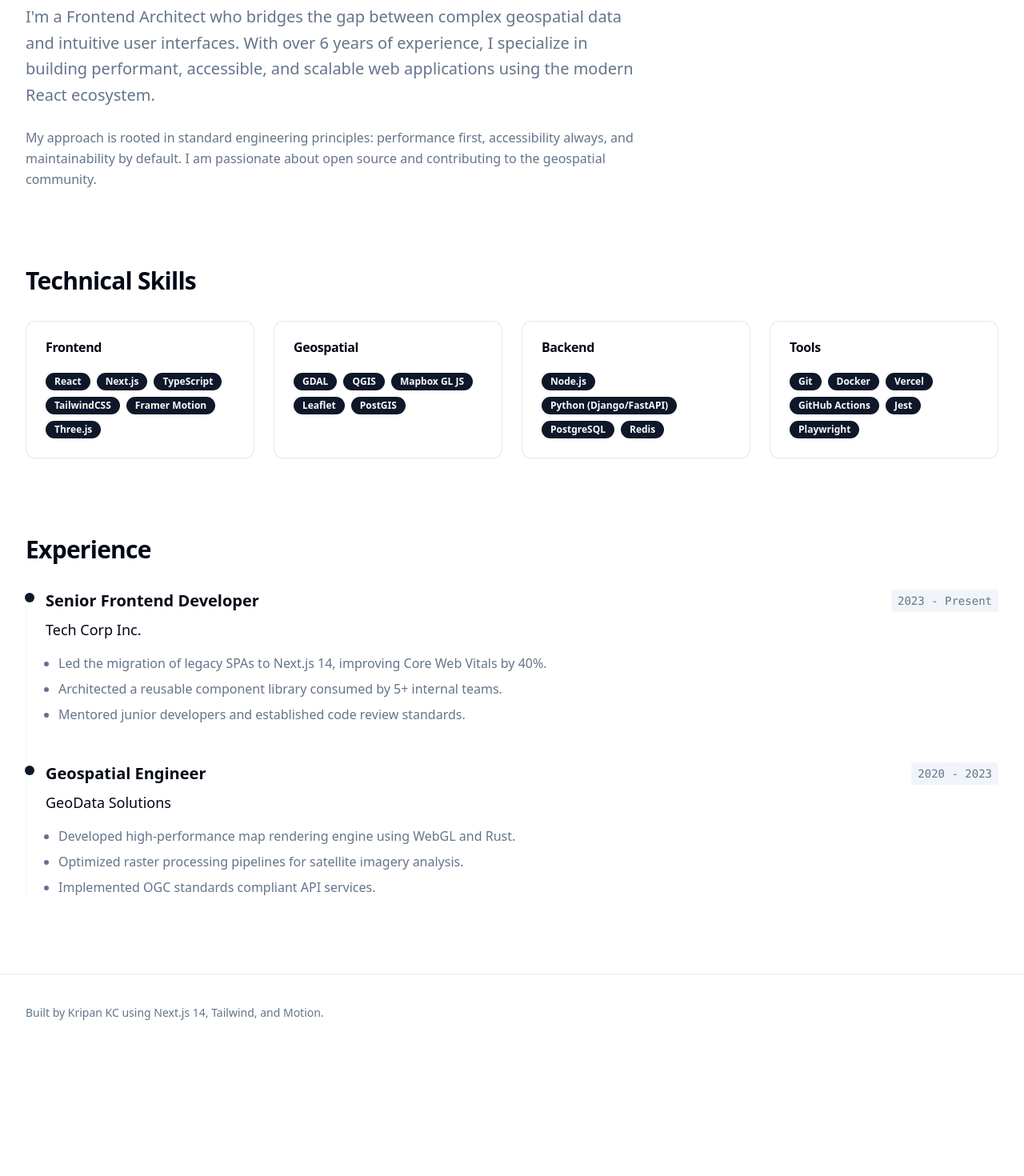
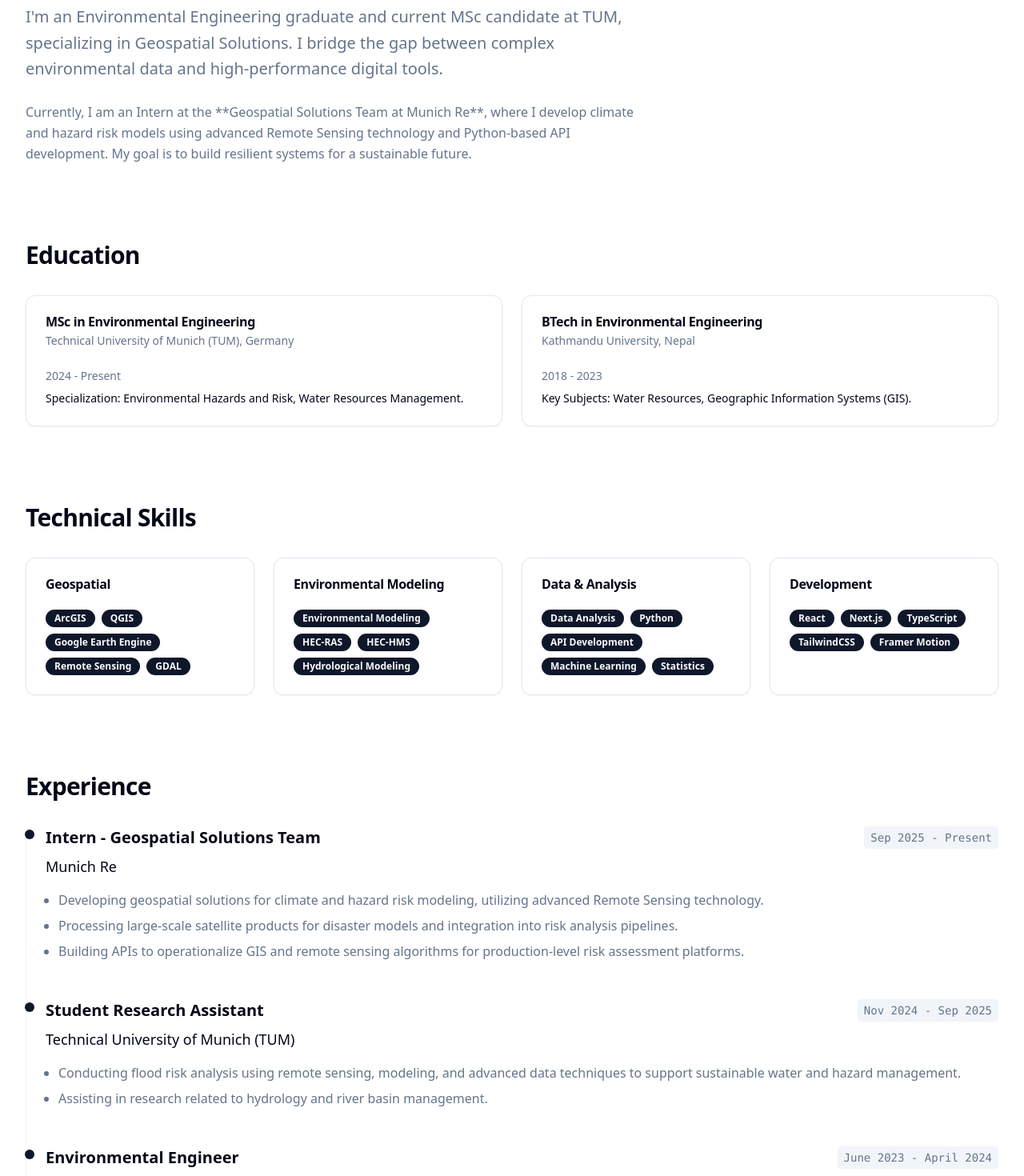
Before and after one commit to Kripankc/portfolio-v2, a Next.js app: page /portfolio-v2/about in a window 1280 px wide. Shown: the part 240-1710 px from the top of the page at 80% size. Before the commit the page ends 1554 px from the top, so only its background shows below. Built offline with nearby package versions, Linux system fonts and the light colour scheme.

Commit message:
Personalize content using CV data: Hero, About, Experience, Projects

```diff
--- a/app/about/page.tsx
+++ b/app/about/page.tsx
@@ -1,5 +1,5 @@
 import * as React from "react";
-import { Card, CardHeader, CardTitle, CardContent } from "@/components/ui/card";
+import { Card, CardHeader, CardTitle, CardContent, CardDescription } from "@/components/ui/card";
 import skills from "@/data/skills.json";
 import experience from "@/data/experience.json";
 import { Metadata } from "next";
@@ -21,27 +21,47 @@ export default function AboutPage() {
                     About Me
                 </h1>
                 <p className="text-xl text-muted-foreground leading-relaxed">
-                    I'm a Frontend Architect who bridges the gap between complex geospatial data and intuitive user interfaces. With over 6 years of experience, I specialize in building performant, accessible, and scalable web applications using the modern React ecosystem.
+                    I'm an Environmental Engineering graduate and current MSc candidate at TUM, specializing in Geospatial Solutions.
+                    I bridge the gap between complex environmental data and high-performance digital tools.
                 </p>
                 <p className="text-muted-foreground leading-relaxed">
-                    My approach is rooted in standard engineering principles: performance first, accessibility always, and maintainability by default. I am passionate about open source and contributing to the geospatial community.
+                    Currently, I am an Intern at the **Geospatial Solutions Team at Munich Re**, where I develop climate and hazard risk
+                    models using advanced Remote Sensing technology and Python-based API development.
+                    My goal is to build resilient systems for a sustainable future.
                 </p>
+            </section>
+
+            {/* Education Section */}
+            <section className="space-y-8">
+                <h2 className="text-3xl font-bold tracking-tight">Education</h2>
+                <div className="grid gap-6 md:grid-cols-2">
+                    <Card>
+                        <CardHeader>
+                            <CardTitle>MSc in Environmental Engineering</CardTitle>
+                            <CardDescription>Technical University of Munich (TUM), Germany</CardDescription>
+                        </CardHeader>
+                        <CardContent>
+                            <p className="text-sm text-muted-foreground mb-2">2024 - Present</p>
+                            <p className="text-sm">Specialization: Environmental Hazards and Risk, Water Resources Management.</p>
+                        </CardContent>
+                    </Card>
+                    <Card>
+                        <CardHeader>
+                            <CardTitle>BTech in Environmental Engineering</CardTitle>
+                            <CardDescription>Kathmandu University, Nepal</CardDescription>
+                        </CardHeader>
+                        <CardContent>
+                            <p className="text-sm text-muted-foreground mb-2">2018 - 2023</p>
+                            <p className="text-sm">Key Subjects: Water Resources, Geographic Information Systems (GIS).</p>
+                        </CardContent>
+                    </Card>
+                </div>
             </section>
 
             {/* Skills Section */}
             <section className="space-y-8">
                 <h2 className="text-3xl font-bold tracking-tight">Technical Skills</h2>
                 <div className="grid gap-6 md:grid-cols-2 lg:grid-cols-4">
-                    <Card>
-                        <CardHeader><CardTitle>Frontend</CardTitle></CardHeader>
-                        <CardContent className="flex flex-wrap gap-2">
-                            {skills.frontend.map(skill => (
-                                <span key={skill} className="inline-flex items-center rounded-full border px-2.5 py-0.5 text-xs font-semibold transition-colors focus:outline-none focus:ring-2 focus:ring-ring focus:ring-offset-2 border-transparent bg-primary text-primary-foreground hover:bg-primary/80">
-                                    {skill}
-                                </span>
-                            ))}
-                        </CardContent>
-                    </Card>
                     <Card>
                         <CardHeader><CardTitle>Geospatial</CardTitle></CardHeader>
                         <CardContent className="flex flex-wrap gap-2">
@@ -53,9 +73,9 @@ export default function AboutPage() {
                         </CardContent>
                     </Card>
                     <Card>
-                        <CardHeader><CardTitle>Backend</CardTitle></CardHeader>
+                        <CardHeader><CardTitle>Environmental Modeling</CardTitle></CardHeader>
                         <CardContent className="flex flex-wrap gap-2">
-                            {skills.backend.map(skill => (
+                            {skills.modeling.map(skill => (
                                 <span key={skill} className="inline-flex items-center rounded-full border px-2.5 py-0.5 text-xs font-semibold transition-colors focus:outline-none focus:ring-2 focus:ring-ring focus:ring-offset-2 border-transparent bg-primary text-primary-foreground hover:bg-primary/80">
                                     {skill}
                                 </span>
@@ -63,9 +83,19 @@ export default function AboutPage() {
                         </CardContent>
                     </Card>
                     <Card>
-                        <CardHeader><CardTitle>Tools</CardTitle></CardHeader>
+                        <CardHeader><CardTitle>Data & Analysis</CardTitle></CardHeader>
                         <CardContent className="flex flex-wrap gap-2">
-                            {skills.tools.map(skill => (
+                            {skills.analysis.map(skill => (
+                                <span key={skill} className="inline-flex items-center rounded-full border px-2.5 py-0.5 text-xs font-semibold transition-colors focus:outline-none focus:ring-2 focus:ring-ring focus:ring-offset-2 border-transparent bg-primary text-primary-foreground hover:bg-primary/80">
+                                    {skill}
+                                </span>
+                            ))}
+                        </CardContent>
+                    </Card>
+                    <Card>
+                        <CardHeader><CardTitle>Development</CardTitle></CardHeader>
+                        <CardContent className="flex flex-wrap gap-2">
+                            {skills.frontend.map(skill => (
                                 <span key={skill} className="inline-flex items-center rounded-full border px-2.5 py-0.5 text-xs font-semibold transition-colors focus:outline-none focus:ring-2 focus:ring-ring focus:ring-offset-2 border-transparent bg-primary text-primary-foreground hover:bg-primary/80">
                                     {skill}
                                 </span>
--- a/components/sections/hero.tsx
+++ b/components/sections/hero.tsx
@@ -23,14 +23,14 @@ export function Hero() {
                     className="flex-1 space-y-6"
                 >
                     <h1 className="text-4xl font-extrabold tracking-tight sm:text-5xl md:text-6xl lg:text-7xl">
-                        Building{" "}
+                        Engineering a{" "}
                         <span className="bg-gradient-to-r from-cyan-400 to-blue-600 bg-clip-text text-transparent">
-                            Digital Landscapes
+                            Sustainable Future
                         </span>
                     </h1>
                     <p className="mx-auto max-w-[700px] text-lg text-muted-foreground md:mx-0 md:text-xl">
-                        Senior Frontend Architect specializing in scalable web applications, geospatial
-                        visualization, and performance optimization.
+                        Environmental Engineer and Geospatial Specialist developing innovative solutions
+                        for climate risk, hydrological modeling, and hazard assessment.
                     </p>
                     <div className="flex flex-col gap-4 sm:flex-row sm:justify-center md:justify-start">
                         <Button size="lg" asChild>
--- a/data/experience.json
+++ b/data/experience.json
@@ -1,24 +1,42 @@
 [
     {
-        "id": "exp-1",
-        "role": "Senior Frontend Developer",
-        "company": "Tech Corp Inc.",
-        "period": "2023 - Present",
+        "id": "exp-munich-re",
+        "role": "Intern - Geospatial Solutions Team",
+        "company": "Munich Re",
+        "period": "Sep 2025 - Present",
         "description": [
-            "Led the migration of legacy SPAs to Next.js 14, improving Core Web Vitals by 40%.",
-            "Architected a reusable component library consumed by 5+ internal teams.",
-            "Mentored junior developers and established code review standards."
+            "Developing geospatial solutions for climate and hazard risk modeling, utilizing advanced Remote Sensing technology.",
+            "Processing large-scale satellite products for disaster models and integration into risk analysis pipelines.",
+            "Building APIs to operationalize GIS and remote sensing algorithms for production-level risk assessment platforms."
         ]
     },
     {
-        "id": "exp-2",
-        "role": "Geospatial Engineer",
-        "company": "GeoData Solutions",
-        "period": "2020 - 2023",
+        "id": "exp-tum-assistant",
+        "role": "Student Research Assistant",
+        "company": "Technical University of Munich (TUM)",
+        "period": "Nov 2024 - Sep 2025",
         "description": [
-            "Developed high-performance map rendering engine using WebGL and Rust.",
-            "Optimized raster processing pipelines for satellite imagery analysis.",
-            "Implemented OGC standards compliant API services."
+            "Conducting flood risk analysis using remote sensing, modeling, and advanced data techniques to support sustainable water and hazard management.",
+            "Assisting in research related to hydrology and river basin management."
+        ]
+    },
+    {
+        "id": "exp-rise-nepal",
+        "role": "Environmental Engineer",
+        "company": "Research Institute for Sustainable Environment (RISE) Pvt. Ltd.",
+        "period": "June 2023 - April 2024",
+        "description": [
+            "Engaged in Environmental impact assessments, Environmental modeling, GIS, and Remote sensing application in sustainable development."
+        ]
+    },
+    {
+        "id": "exp-upwork-gis",
+        "role": "Freelancer GIS Analyst",
+        "company": "Upwork",
+        "period": "April 2020 - March 2024",
+        "description": [
+            "Provided geospatial analysis for global clients, including suitability modeling, remote sensing data processing, and spatial data analysis.",
+            "Developed an evapotranspiration (ET) model in Google Earth Engine (GEE) by integrating satellite-derived inputs."
         ]
     }
 ]
--- a/data/skills.json
+++ b/data/skills.json
@@ -4,28 +4,26 @@
         "Next.js",
         "TypeScript",
         "TailwindCSS",
-        "Framer Motion",
-        "Three.js"
+        "Framer Motion"
     ],
     "geospatial": [
-        "GDAL",
+        "ArcGIS",
         "QGIS",
-        "Mapbox GL JS",
-        "Leaflet",
-        "PostGIS"
+        "Google Earth Engine",
+        "Remote Sensing",
+        "GDAL"
     ],
-    "backend": [
-        "Node.js",
-        "Python (Django/FastAPI)",
-        "PostgreSQL",
-        "Redis"
+    "modeling": [
+        "Environmental Modeling",
+        "HEC-RAS",
+        "HEC-HMS",
+        "Hydrological Modeling"
     ],
-    "tools": [
-        "Git",
-        "Docker",
-        "Vercel",
-        "GitHub Actions",
-        "Jest",
-        "Playwright"
+    "analysis": [
+        "Data Analysis",
+        "Python",
+        "API Development",
+        "Machine Learning",
+        "Statistics"
     ]
 }
```
Also changed, not shown: data/projects.json (+49 -21 lines).
